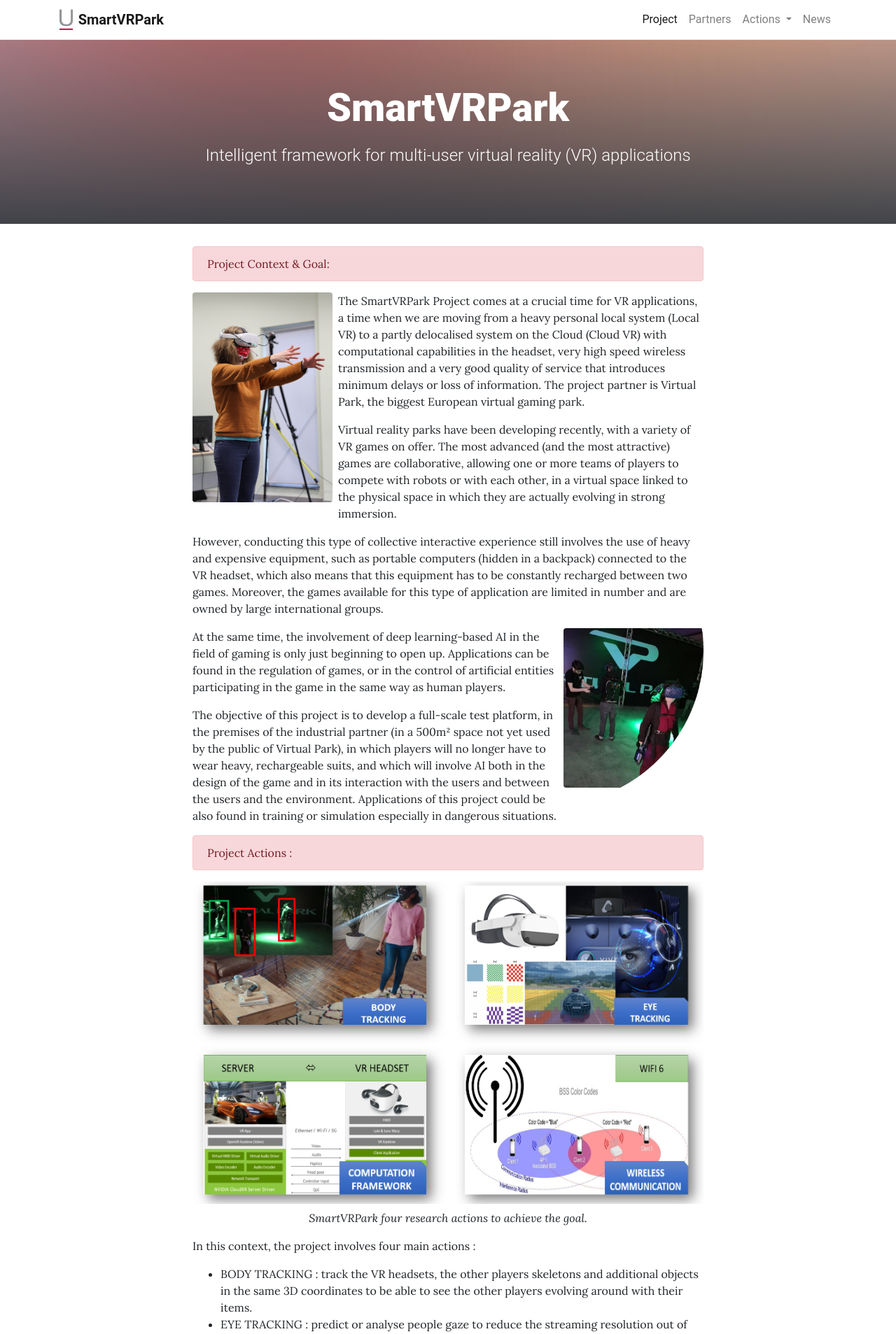
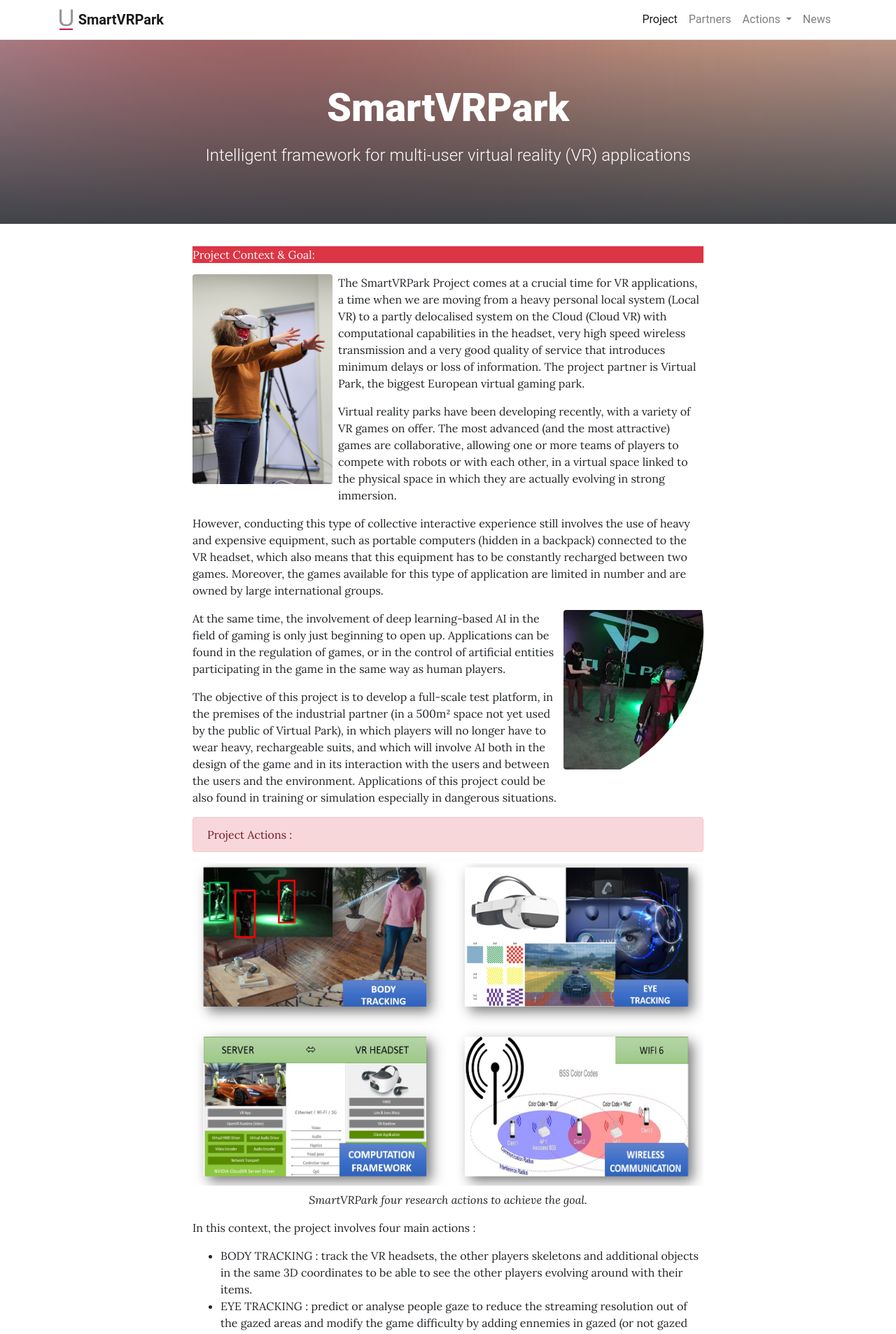
Before and after one commit to numediart/SmartVRPark, a Jekyll site: the page built from pages/project.md, in a window 1280 px wide. Shown: the top 1907 px of the page at 70% size. Built offline with Jekyll 4.4.1, drawn with Linux system fonts in a browser that asks for light colours.

Commit message:
Update project.md

```diff
--- a/pages/project.md
+++ b/pages/project.md
@@ -9,7 +9,7 @@
 
 
 
-{: .alert .alert-danger}
+{: .button .btn-danger}
 Project Context & Goal:
 
 ![Multi-user VR interaction](https://raw.githubusercontent.com/numediart/SmartVRPark/main/assets/img/smartvr_virg_arms.jpg){: .rounded .float-left}{:width="200px"}
```
